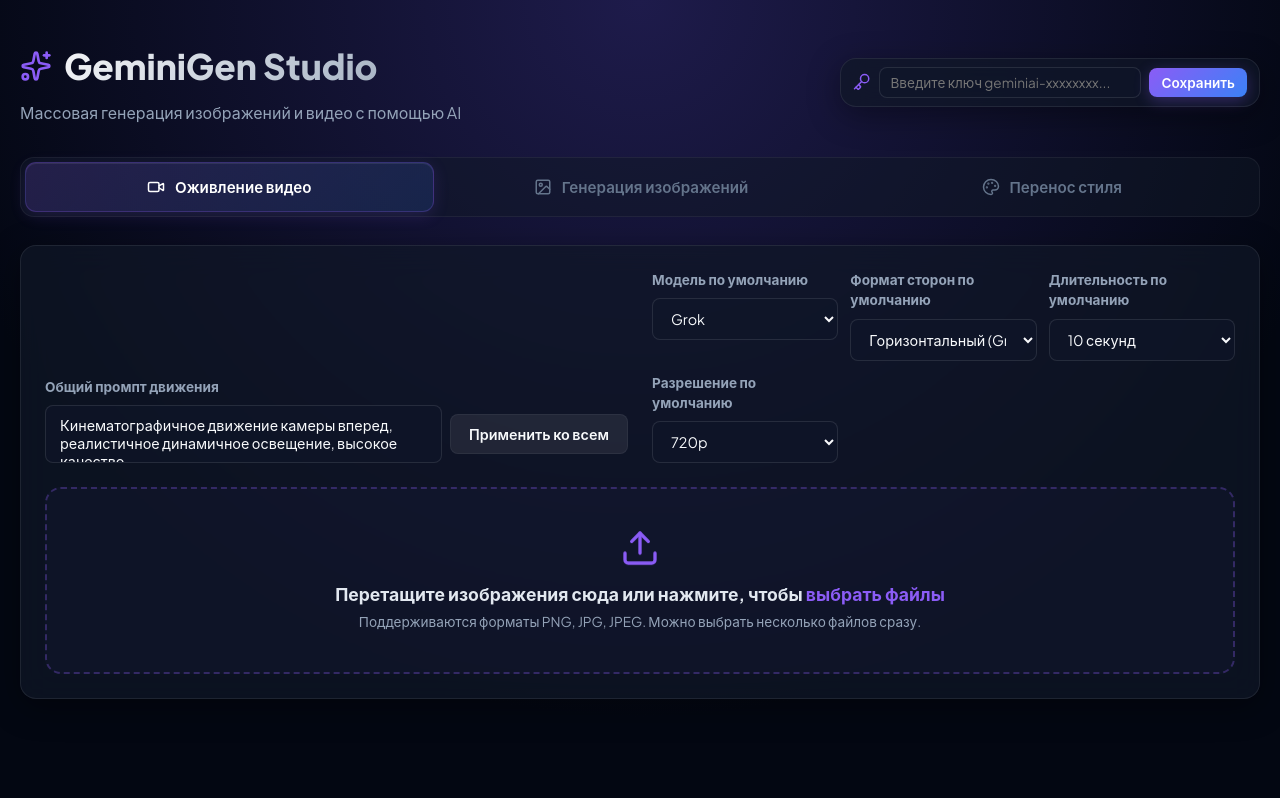
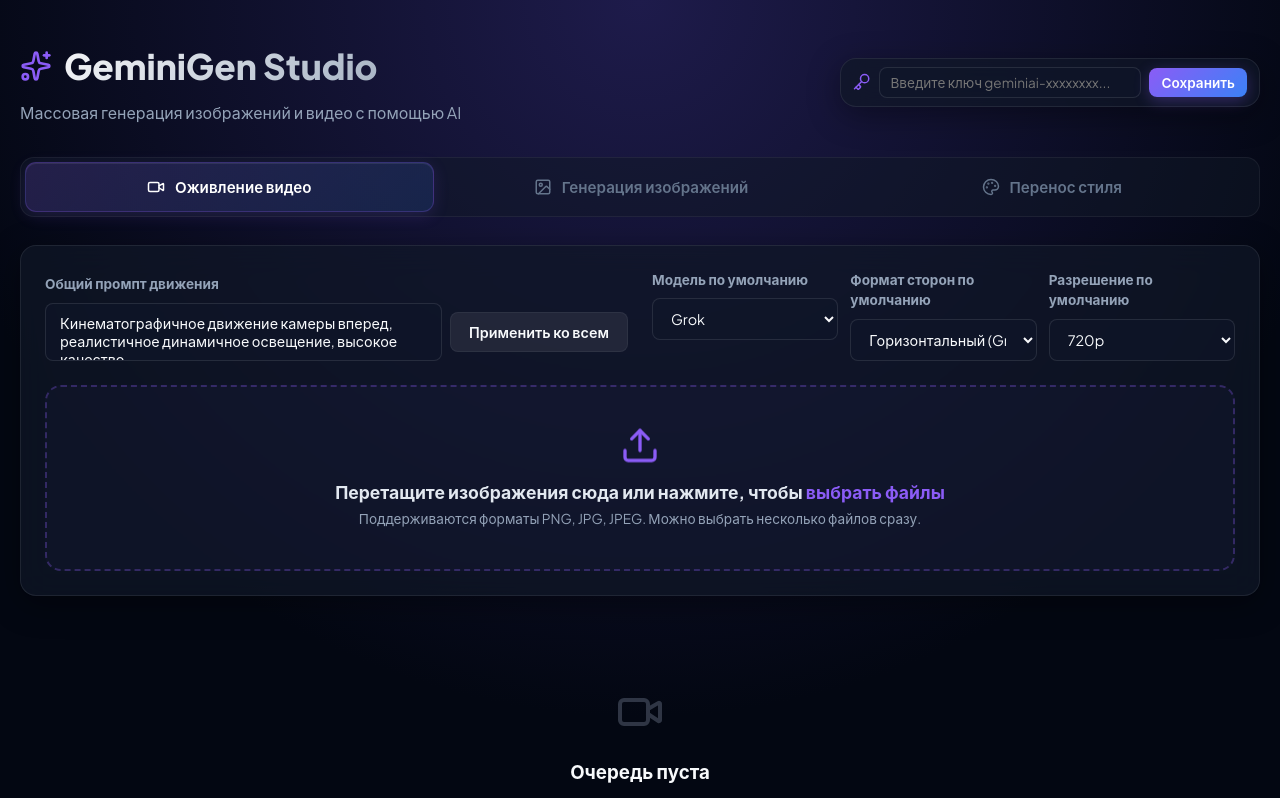
Before and after one commit to Abaildaev/geminigen-studio, a React (Vite) app: page / in a window 1280 px wide. Shown: the top 798 px of the page. Built offline with nearby package versions, Linux system fonts and the light colour scheme.

Commit message:
feat: lock Grok duration parameter always to 6s

```diff
--- a/src/App.tsx
+++ b/src/App.tsx
@@ -34,7 +34,6 @@ export default function App() {
   const [globalPrompt, setGlobalPrompt] = useState('Кинематографичное движение камеры вперед, реалистичное динамичное освещение, высокое качество');
   const [globalModel, setGlobalModel] = useState<AnimationTask['model']>('grok-3');
   const [globalAspectRatio, setGlobalAspectRatio] = useState<'portrait' | 'landscape'>('landscape');
-  const [globalDuration, setGlobalDuration] = useState<string>('10');
   const [globalResolution, setGlobalResolution] = useState<string>('720p');
 
   // Queue controller state
@@ -129,7 +128,7 @@ export default function App() {
             resolution: globalModel === 'grok-3'
               ? (globalResolution === '480p' || globalResolution === '720p' ? globalResolution as any : '720p')
               : (globalResolution === '1080p' ? '1080p' : '720p'),
-            duration: globalModel === 'grok-3' ? globalDuration : '8',
+            duration: globalModel === 'grok-3' ? '6' : '8',
             status: 'idle',
             progress: 0
           });
@@ -155,7 +154,7 @@ export default function App() {
           updated.resolution = model === 'grok-3'
             ? (globalResolution === '480p' || globalResolution === '720p' ? globalResolution as any : '720p')
             : '1080p';
-          updated.duration = model === 'grok-3' ? globalDuration : '8';
+          updated.duration = model === 'grok-3' ? '6' : '8';
           updated.aspectRatio = model === 'grok-3' ? globalAspectRatio : '16:9';
         }
         return updated;
@@ -654,10 +653,8 @@ export default function App() {
                       setGlobalAspectRatio('landscape');
                     }
                     setGlobalResolution('1080p');
-                    setGlobalDuration('8');
                   } else {
                     setGlobalResolution('720p');
-                    setGlobalDuration('10');
                   }
                 }}
                 style={{ width: '100%' }}
@@ -679,25 +676,6 @@ export default function App() {
                 <option value="landscape">Горизонтальный (Grok: landscape / Veo: 16:9)</option>
               </select>
             </div>
-
-            {globalModel === 'grok-3' && (
-              <div style={{ display: 'flex', flexDirection: 'column', gap: '8px' }}>
-                <label style={{ fontSize: '0.85rem', fontWeight: 700, color: 'var(--text-secondary)' }}>Длительность по умолчанию</label>
-                <select
-                  value={globalDuration}
-                  onChange={(e) => {
-                    const val = e.target.value;
-                    setGlobalDuration(val);
-                    setTasks(prev => prev.map(t => t.model === 'grok-3' && (t.status === 'idle' || t.status === 'failed') ? { ...t, duration: val } : t));
-                  }}
-                  style={{ width: '100%' }}
-                >
-                  <option value="6">6 секунд</option>
-                  <option value="10">10 секунд</option>
-                  <option value="15">15 секунд</option>
-                </select>
-              </div>
-            )}
 
             <div style={{ display: 'flex', flexDirection: 'column', gap: '8px' }}>
               <label style={{ fontSize: '0.85rem', fontWeight: 700, color: 'var(--text-secondary)' }}>Разрешение по умолчанию</label>
@@ -1078,36 +1056,6 @@ export default function App() {
                     </select>
                   </div>
 
-                  {/* Длительность */}
-                  <div style={{ minWidth: '55px' }}>
-                    <select
-                      value={task.duration}
-                      onChange={(e) => updateTaskField(task.id, 'duration', e.target.value)}
-                      disabled={!isEditable || task.model === 'veo-3.1-fast'}
-                      style={{
-                        fontSize: '0.7rem',
-                        padding: '4px 6px',
-                        width: '100%',
-                        background: isEditable && task.model !== 'veo-3.1-fast' ? 'rgba(255,255,255,0.06)' : 'transparent',
-                        border: isEditable && task.model !== 'veo-3.1-fast' ? '1px solid rgba(255,255,255,0.1)' : '1px solid transparent',
-                        borderRadius: '4px',
-                        color: 'var(--text-primary)',
-                        cursor: isEditable && task.model !== 'veo-3.1-fast' ? 'pointer' : 'default'
-                      }}
-                      title="Длительность"
-                    >
-                      {task.model === 'veo-3.1-fast' ? (
-                        <option value="8">8s</option>
-                      ) : (
-                        <>
-                          <option value="6">6s</option>
-                          <option value="10">10s</option>
-                          <option value="15">15s</option>
-                        </>
-                      )}
-                    </select>
-                  </div>
-
                   {/* Разрешение */}
                   <div style={{ minWidth: '65px' }}>
                     <select
```
